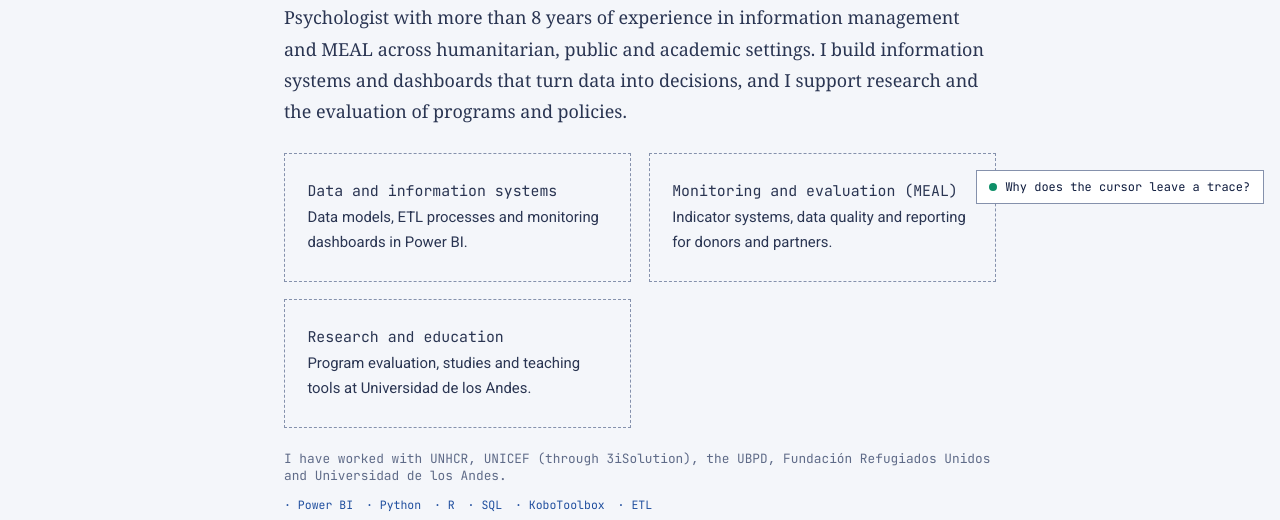
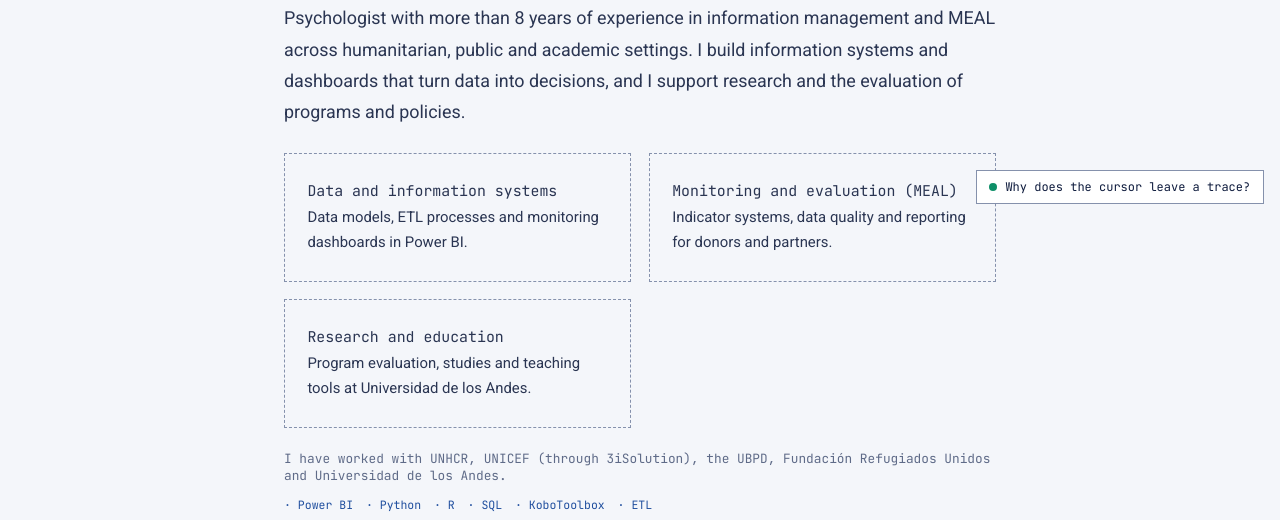
Before and after one commit to dalejandro0506/dalejandro0506.github.io, a plain HTML site: page index.html in a window 1280 px wide. Shown: the part 580-1100 px from the top of the page. Drawn offline with Linux system fonts and the light colour scheme.

Commit message:
Remove serif font from home profile

```diff
--- a/index.html
+++ b/index.html
@@ -13,7 +13,7 @@
 </div></div></section><main>
 <div class="wrap" style="max-width:760px">
 <h2>Profile</h2>
-<p style="font-family:Georgia,serif;font-size:1.12rem;line-height:1.75">Psychologist with more than 8 years of experience in information management and MEAL across humanitarian, public and academic settings. I build information systems and dashboards that turn data into decisions, and I support research and the evaluation of programs and policies.</p>
+<p style="font-size:1.12rem;line-height:1.75">Psychologist with more than 8 years of experience in information management and MEAL across humanitarian, public and academic settings. I build information systems and dashboards that turn data into decisions, and I support research and the evaluation of programs and policies.</p>
 
 <div class="cards" style="margin-top:1.6rem">
   <div class="card"><p class="label">Data and information systems</p><p>Data models, ETL processes and monitoring dashboards in Power BI.</p></div>
```
